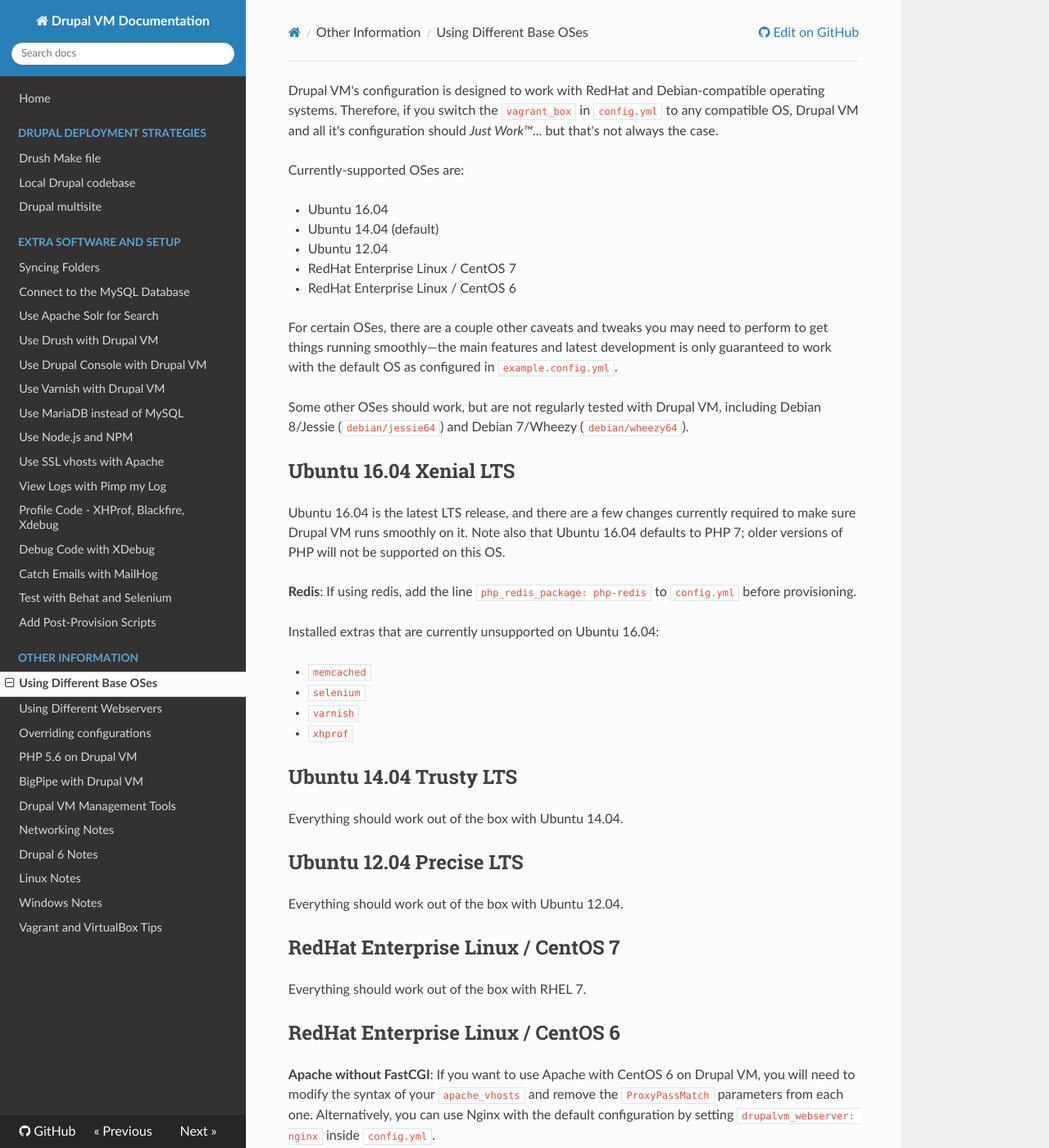
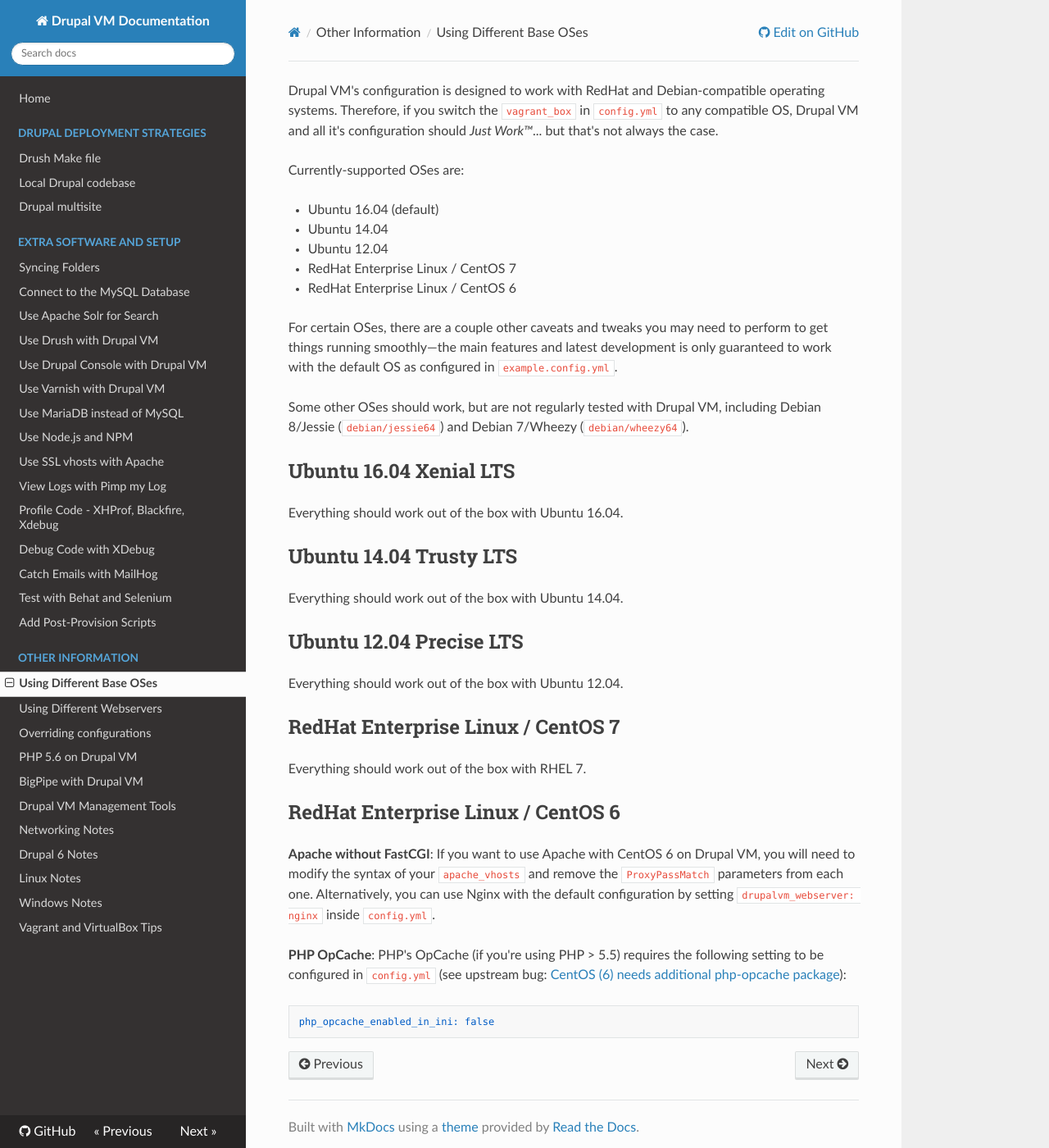
Before and after one commit to geerlingguy/drupal-vm, an MkDocs documentation site: the page built from docs/other/base-os.md, in a window 1280 px wide and 1400 px high. Shown: the whole window at 82% size. Built offline with MkDocs 1.6.1, drawn with Linux system fonts in a browser that asks for light colours; nearby versions of some CDN libraries; old or Windows-style settings are respelled for this version of MkDocs.

Commit message:
Update Base OS documentation.

```diff
--- a/docs/other/base-os.md
+++ b/docs/other/base-os.md
@@ -2,8 +2,8 @@ Drupal VM's configuration is designed to work with RedHat and Debian-compatible
 
 Currently-supported OSes are:
 
-  - Ubuntu 16.04
-  - Ubuntu 14.04 (default)
+  - Ubuntu 16.04 (default)
+  - Ubuntu 14.04
   - Ubuntu 12.04
   - RedHat Enterprise Linux / CentOS 7
   - RedHat Enterprise Linux / CentOS 6
@@ -14,16 +14,7 @@ Some other OSes should work, but are not regularly tested with Drupal VM, includ
 
 ## Ubuntu 16.04 Xenial LTS
 
-Ubuntu 16.04 is the latest LTS release, and there are a few changes currently required to make sure Drupal VM runs smoothly on it. Note also that Ubuntu 16.04 defaults to PHP 7; older versions of PHP will not be supported on this OS.
-
-**Redis**: If using redis, add the line `php_redis_package: php-redis` to `config.yml` before provisioning.
-
-Installed extras that are currently unsupported on Ubuntu 16.04:
-
-  - `memcached`
-  - `selenium`
-  - `varnish`
-  - `xhprof`
+Everything should work out of the box with Ubuntu 16.04.
 
 ## Ubuntu 14.04 Trusty LTS
 
```
